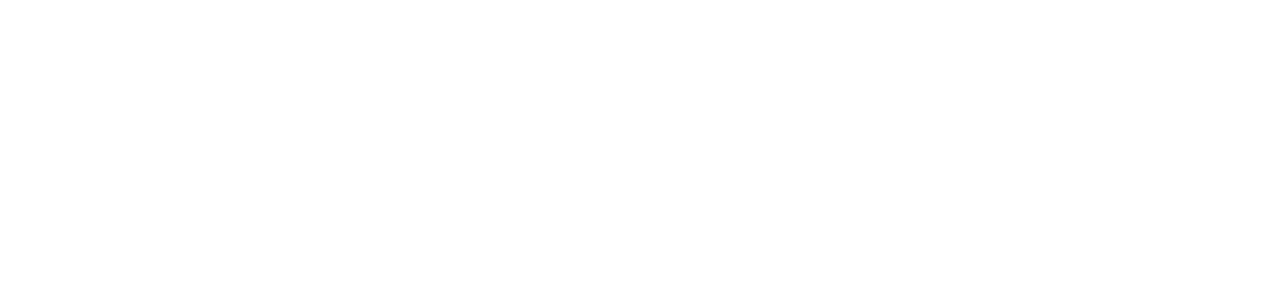
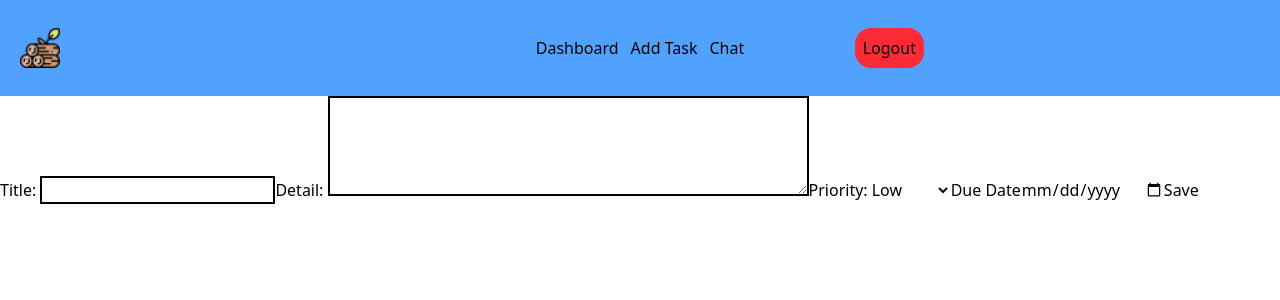
Before and after one commit to wesleycooper46/mytodo, a React (Vite) app in the folder react-app/: page /task/1 in a window 1280 px wide. Before the commit this address had no page. Shown: the top 300 px of the page. Built offline with nearby package versions, Linux system fonts and the light colour scheme; no server answers.

Commit message:
Logout + edittaskpage + fixed some bug

```diff
--- a/react-app/src/App.jsx
+++ b/react-app/src/App.jsx
@@ -5,6 +5,8 @@ import Login from "./pages/login"
 import Register from "./pages/register"
 import Dashboard from "./pages/Dashboard";
 import Addtask from "./pages/Addtask";
+import HistoryTask from "./pages/HistoryAllTask";
+import EditTask from "./pages/Taskedit";
 
 export default function App(){
   return (
@@ -15,6 +17,8 @@ export default function App(){
         <Route path="/register" element={<Register />} />
         <Route path="/dashboard" element={<Dashboard />}/>
         <Route path="/addtask" element={<Addtask/>}/>
+        <Route path="/historytask" element={<HistoryTask/>}/>
+        <Route path="/task/:id" element={<EditTask/>}/>
       </Routes>
     </BrowserRouter>
   );
--- a/react-app/src/components/navbar.jsx
+++ b/react-app/src/components/navbar.jsx
@@ -1,18 +1,49 @@
-import '../index.css'
-import { NavLink } from 'react-router-dom';
+import "../index.css";
+import { NavLink, useNavigate } from "react-router-dom";
 
-export default function Navbar () {
+export default function Navbar() {
+  const navigate = useNavigate();
+  // const userid = localStorage.getItem("user_id");
+
+  // if (!userid) {
+  //   alert("Please Login before Enter Website");
+  //   navigate("/");
+  // }
+  // const HandleNavWithOutLogin = () => {
+  //   if (!userid) {
+  //   alert("Please Login before Enter Website");
+  //   navigate("/");
+  // }
+  // }
+
+  const LogoutClick = () => {
+    localStorage.removeItem("user_id");
+    const userid = Number(localStorage.getItem("user_id"));
+    console.log("ID After Logout: ", userid);
+    navigate("/");
+  };
+
   return (
-    <nav className='bg-blue-400 p-5 grid grid-cols-3 items-center'>
-      <a href='' className='justify-self-start'><img src="/img/construction-and-tools.png" className='w-10 h-10' alt="" /></a>
-      <ul className='flex gap-3 justify-center'>
+    <nav  className="bg-blue-400 p-5 grid grid-cols-3 items-center">
+      <a href="" className="justify-self-start">
+        <img
+          src="/img/construction-and-tools.png"
+          className="w-10 h-10"
+          alt=""
+        />
+      </a>
+      <ul className="flex gap-3 justify-center">
         <NavLink to="/dashboard">Dashboard</NavLink>
         <NavLink to="/addtask">Add Task</NavLink>
-        <NavLink to="/">Info</NavLink>
+        <NavLink to="/">Chat</NavLink>
       </ul>
       <ul>
-        <li></li>
-
+        <button
+          onClick={LogoutClick}
+          className="p-2 m-2 bg-red-500 rounded-2xl"
+        >
+          Logout
+        </button>
       </ul>
     </nav>
   );
--- a/react-app/src/pages/Dashboard.jsx
+++ b/react-app/src/pages/Dashboard.jsx
@@ -2,11 +2,15 @@ import axios from "axios";
 import Navbar from "../components/navbar";
 import "../index.css";
 import { useState, useEffect } from "react";
+import { Link } from "react-router-dom";
+// import { useNavigate } from "react-router-dom";
 
 export default function Dashboard() {
   const [task, setTask] = useState([]);
 
+  // const navigate = useNavigate();
   const userid = Number(localStorage.getItem("user_id"));
+
   console.log(userid);
 
   const StatusChange = async (status, taskid) => {
@@ -76,6 +80,7 @@ export default function Dashboard() {
                       <option value="in_progress">In Progress</option>
                       <option value="done">Done</option>
                     </select>
+                    <Link to={`/task/${task.id}`}>Edit</Link>
                   </li>
                 ) : null
               )}
--- /dev/null
+++ b/react-app/src/pages/HistoryAllTask.jsx
@@ -0,0 +1,6 @@
+
+const HistoryTask = () => {
+
+}
+
+export default HistoryTask;
--- a/react-app/src/pages/Taskedit.jsx
+++ b/react-app/src/pages/Taskedit.jsx
@@ -0,0 +1,91 @@
+import "../index.css";
+import Navbar from "../components/navbar";
+import { useState, useEffect } from "react";
+import { Link, useParams, useNavigate } from "react-router-dom";
+import axios from "axios";
+
+const EditTask = () => {
+  const { id } = useParams();
+  const [ title, setTitle ] = useState("");
+  const [ detail, setDetail ] = useState("");
+  const [ priority, setPriority ] = useState("");
+  const [ duedate, setDuedate ] = useState("")
+    // const { task, setTask} = useState([])
+
+  const navigate = useNavigate();
+
+  useEffect(() => {
+    const FetchDataByid = async() => {
+    const res = await axios.get(`http://localhost:5000/task/${id}`);
+    setTitle(res.data.title);
+    setDetail(res.data.detail);
+    setPriority(res.data.priority);
+    setDuedate(res.data.due_date);
+  }
+  FetchDataByid()
+  },[id])
+
+  const HandleSaveEditTask = async(e) => {
+    e.preventDefault();
+    console.log("data before update: ", title, detail, priority, duedate)
+    const res = await axios.put(`http://localhost:5000/task/edittaskid=${id}`, { title, detail, priority, duedate });
+    alert(res.data.message);
+    navigate("/dashboard");
+  }
+
+  return (
+    <>
+      <Navbar />
+      <div>
+        <div>
+          <form onSubmit={HandleSaveEditTask}>
+            <label htmlFor="title">Title: </label>
+            <input
+              type="text"
+              name="title"
+              id="title"
+              value={title}
+              className="border-2 rounded-1xl"
+              onChange={(e) => setTitle(e.target.value)}
+            />
+
+            <label htmlFor="detail">Detail: </label>
+            <textarea
+              name="detail"
+              id="detail"
+              rows={4}
+              cols={50}
+              value={detail}
+              className="border-2 rounded-1xl"
+              onChange={(e) => setDetail(e.target.value)}
+            />
+
+            <label htmlFor="priority">Priority:</label>
+            <select
+              name="priority"
+              id="priority"
+              value={priority}
+              onChange={(e) => setPriority(e.target.value)}
+            >
+              <option value={"Low"}>Low</option>
+              <option value={"Medium"}>Medium</option>
+              <option value={"High"}>High</option>
+              <option value={"Urgent"}>Urgent</option>
+            </select>
+
+            <label htmlFor="duedate">Due Date</label>
+            <input
+              type="date"
+              value={duedate}
+              onChange={(e) => setDuedate(e.target.value)}
+            />
+
+            <button type="submit">Save</button>
+          </form>
+        </div>
+      </div>
+    </>
+  );
+};
+
+export default EditTask;
```
Also changed, not shown: 1 other file (tests, documents, lock files or other folders).
